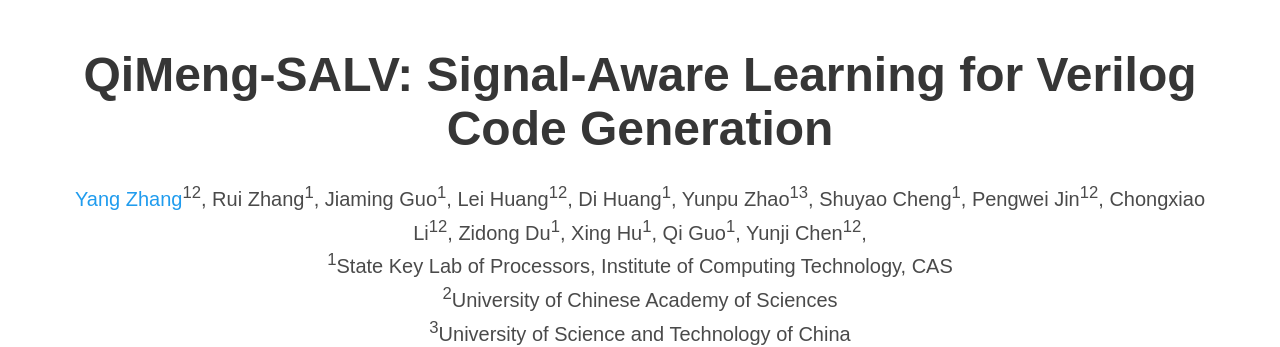
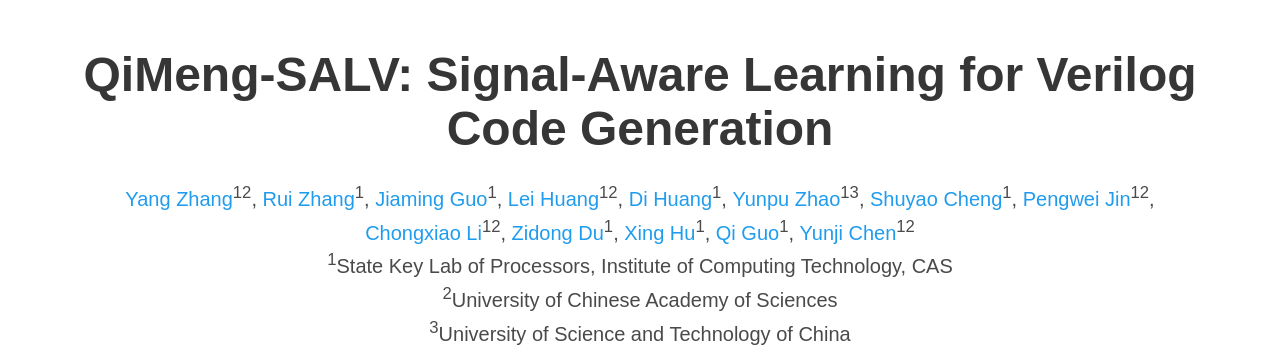
Before and after one commit to zy1xxx/SALV, a plain HTML site: page index.html in a window 1280 px wide. Shown: the top 347 px of the page. Drawn offline with nearby package versions, Linux system fonts and the light colour scheme; some icons are missing; a web font is replaced by a local one.

Commit message:
add author home page

```diff
--- a/index.html
+++ b/index.html
@@ -49,44 +49,6 @@
     }
   </style>
 
-
-  <!-- <nav class="navbar" role="navigation" aria-label="main navigation">
-    <div class="navbar-brand">
-      <a role="button" class="navbar-burger" aria-label="menu" aria-expanded="false">
-        <span aria-hidden="true"></span>
-        <span aria-hidden="true"></span>
-        <span aria-hidden="true"></span>
-      </a>
-    </div>
-    <div class="navbar-menu">
-      <div class="navbar-start" style="flex-grow: 1; justify-content: center;">
-        <a class="navbar-item" href="https://atchen.com">
-        <span class="icon">
-            <i class="fas fa-home"></i>
-        </span>
-        </a>
-
-        <div class="navbar-item has-dropdown is-hoverable">
-          <a class="navbar-link">
-            More Research
-          </a>
-          <div class="navbar-dropdown">
-            <a class="navbar-item" href="">
-              Project Name 1
-            </a>
-            <a class="navbar-item" href="">
-              Project Name 2
-            </a>
-            <a class="navbar-item" href="">
-              Project Name 3
-            </a>
-          </div>
-
-        </div>
-      </div>
-    </div>
-  </nav> -->
-
   <section class="hero">
     <div class="hero-body">
       <div class="container">
@@ -99,20 +61,44 @@
 
           <div class="is-size-5 publication-authors">
             <div class="author-block">
-              <a href="https://github.com/zy1xxx">Yang Zhang</a><sup>12</sup>,
+              <a href="https://scholar.google.com/citations?user=c72PqboAAAAJ&hl=en">Yang Zhang</a><sup>12</sup>,
             </div>
-            Rui Zhang<sup>1</sup>,
-            Jiaming Guo<sup>1</sup>,
-            Lei Huang<sup>12</sup>,
-            Di Huang<sup>1</sup>,
-            Yunpu Zhao<sup>13</sup>,
-            Shuyao Cheng<sup>1</sup>,
-            Pengwei Jin<sup>12</sup>,
-            Chongxiao Li<sup>12</sup>,
-            Zidong Du<sup>1</sup>,
-            Xing Hu<sup>1</sup>,
-            Qi Guo<sup>1</sup>,
-            Yunji Chen<sup>12</sup>,
+            <div class="author-block">
+              <a href="https://scholar.google.com/citations?user=yoJqPIkAAAAJ&hl=en">Rui Zhang</a><sup>1</sup>,
+            </div>
+            <div class="author-block">
+              <a href="https://scholar.google.com/citations?user=EguxY88AAAAJ&hl=en">Jiaming Guo</a><sup>1</sup>,
+            </div>
+            <div class="author-block">
+              <a href="https://scholar.google.com/citations?user=qABPkVsAAAAJ&hl=en">Lei Huang</a><sup>12</sup>,
+            </div>
+            <div class="author-block">
+              <a href="https://scholar.google.com/citations?user=i27zCWQAAAAJ&hl=en">Di Huang</a><sup>1</sup>,
+            </div>
+            <div class="author-block">
+              <a href="https://scholar.google.com/citations?user=f31352gAAAAJ&hl=en">Yunpu Zhao</a><sup>13</sup>,
+            </div>
+            <div class="author-block">
+              <a href="https://ieeexplore.ieee.org/author/37089576306">Shuyao Cheng</a><sup>1</sup>,
+            </div>
+            <div class="author-block">
+              <a href="https://scholar.google.com/citations?user=c-UY1icAAAAJ&hl=en">Pengwei Jin</a><sup>12</sup>,
+            </div>
+            <div class="author-block">
+              <a href="https://scholar.google.com/citations?user=D1JDa9gAAAAJ&hl=zh-CN">Chongxiao Li</a><sup>12</sup>,
+            </div>
+            <div class="author-block">
+              <a href="https://scholar.google.com/citations?user=8N9ym9YAAAAJ&hl=en">Zidong Du</a><sup>1</sup>,
+            </div>
+            <div class="author-block">
+              <a href="https://scholar.google.com/citations?user=Hc3iRxUAAAAJ&hl=en">Xing Hu</a><sup>1</sup>,
+            </div>
+            <div class="author-block">
+              <a href="https://ieeexplore.ieee.org/author/37306644400">Qi Guo</a><sup>1</sup>,
+            </div>
+            <div class="author-block">
+              <a href="https://scholar.google.com/citations?user=fXeoWugAAAAJ&hl=en">Yunji Chen</a><sup>12</sup>
+            </div>
           </div>
 
           <div class="is-size-5 publication-authors">
@@ -304,7 +290,7 @@
           </div>
 
           <div class="container is-max-desktop">
-            <img src="./static/images/RTLLM.png" width="90%">
+            <img src="./static/images/RTLLM.png" width="80%">
           </div>
 
           <div class="content has-text-justified">
@@ -325,7 +311,7 @@
   <section class="section" id="BibTeX">
     <div class="container content is-max-desktop">
       <h2 class="title">BibTeX</h2>
-      <pre><code>null</code></pre>
+      <pre><code></code></pre>
     </div>
   </section>
 
```
